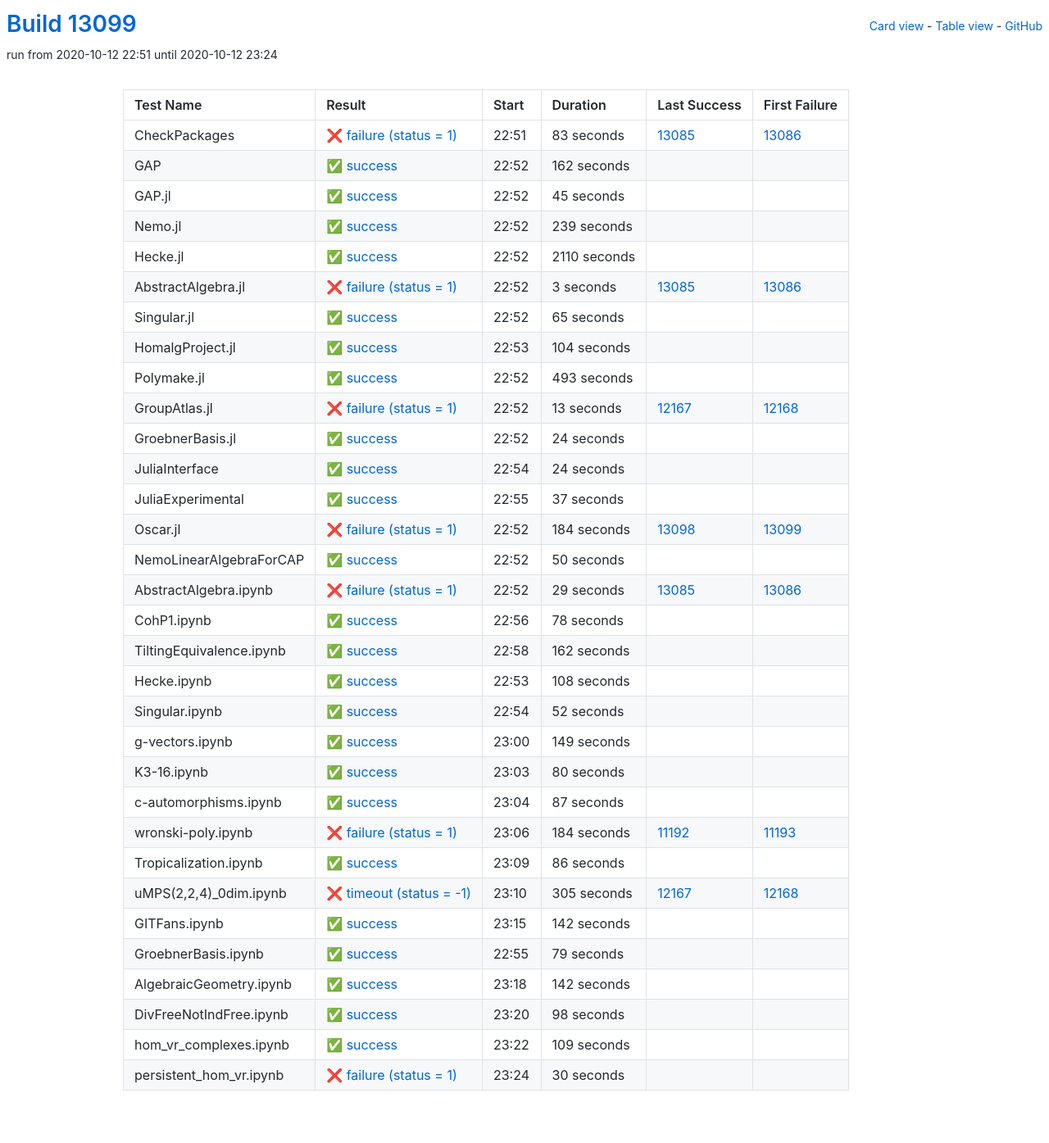
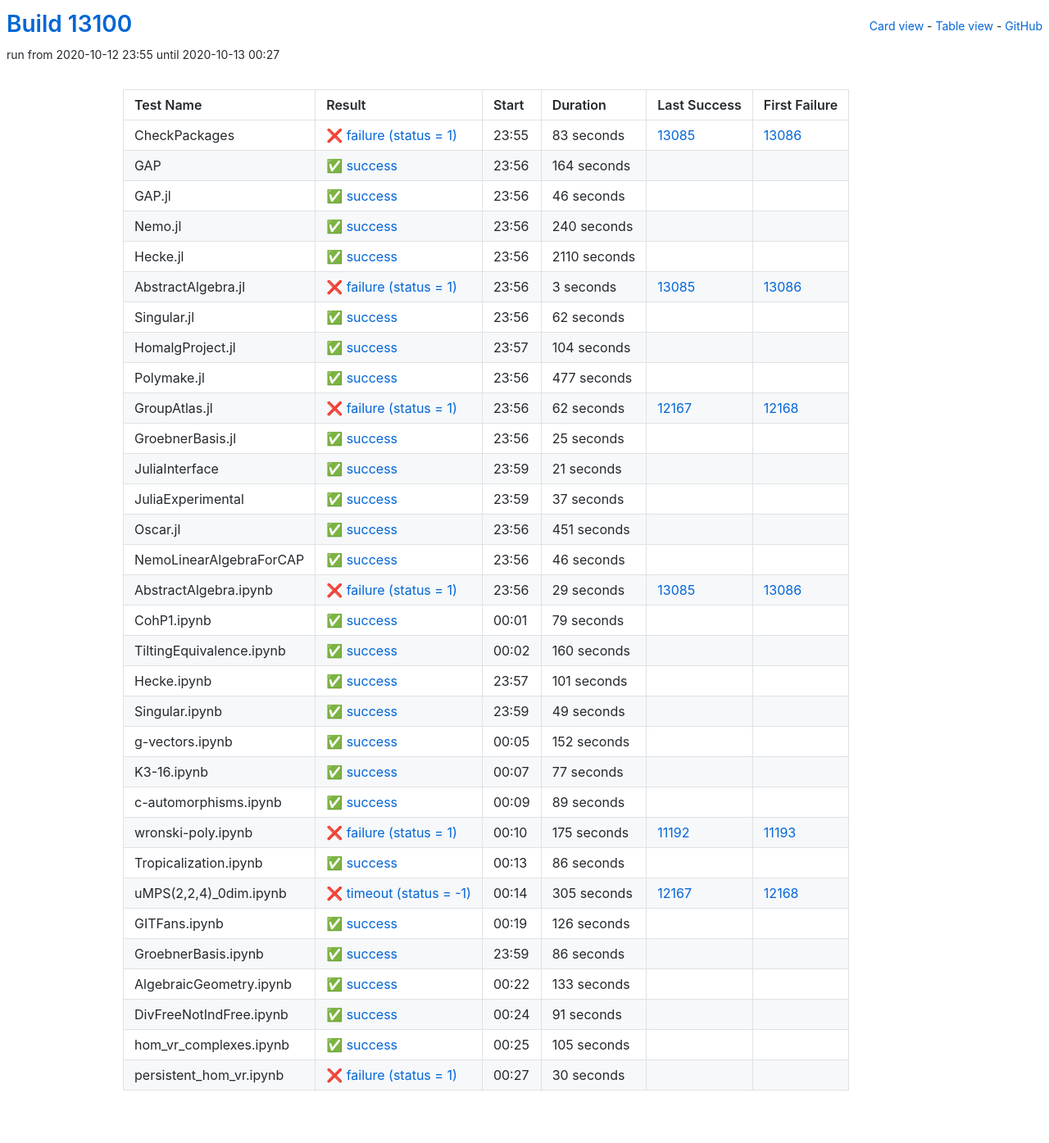
Before and after one commit to oscar-system/oscar-ci-status, a Jekyll site: the page built from table.html, in a window 1280 px wide. Shown: the whole page at 82% size. Built offline with Jekyll 4.4.1, drawn with Linux system fonts in a browser that asks for light colours.

Commit message:
Build #13100

```diff
--- a/_data/ci.yml
+++ b/_data/ci.yml
@@ -1,6 +1,6 @@
 ---
-build: 13099
-build_url: https://oscarci.mathematik.uni-kl.de/job/oscar/13099/
+build: 13100
+build_url: https://oscarci.mathematik.uni-kl.de/job/oscar/13100/
 job: oscar
 organization: oscar-system
 repo: oscar-ci-status
@@ -8,8 +8,8 @@
 tests:
 - name: CheckPackages
   id: checkpackages
-  log: https://oscarci.mathematik.uni-kl.de/job/oscar/13099/artifact/logs/build-13099/CheckPackages.log
-  start: 2020-10-12 22:51
+  log: https://oscarci.mathematik.uni-kl.de/job/oscar/13100/artifact/logs/build-13100/CheckPackages.log
+  start: 2020-10-12 23:55
   success: false
   exitcode: 1
   status: failure
@@ -20,44 +20,44 @@
   first_failure_url: https://oscarci.mathematik.uni-kl.de/job/oscar/13086/
 - name: GAP
   id: gap
-  log: https://oscarci.mathematik.uni-kl.de/job/oscar/13099/artifact/logs/build-13099/GAP.log
-  start: 2020-10-12 22:52
+  log: https://oscarci.mathematik.uni-kl.de/job/oscar/13100/artifact/logs/build-13100/GAP.log
+  start: 2020-10-12 23:56
   success: true
   exitcode: 0
   status: success
-  duration: 162
+  duration: 164
   last_success: false
   last_success_url:
   first_failure: false
   first_failure_url:
 - name: GAP.jl
   id: gap-jl
-  log: https://oscarci.mathematik.uni-kl.de/job/oscar/13099/artifact/logs/build-13099/GAP.jl.log
-  start: 2020-10-12 22:52
+  log: https://oscarci.mathematik.uni-kl.de/job/oscar/13100/artifact/logs/build-13100/GAP.jl.log
+  start: 2020-10-12 23:56
   success: true
   exitcode: 0
   status: success
-  duration: 45
+  duration: 46
   last_success: false
   last_success_url:
   first_failure: false
   first_failure_url:
 - name: Nemo.jl
   id: nemo-jl
-  log: https://oscarci.mathematik.uni-kl.de/job/oscar/13099/artifact/logs/build-13099/Nemo.jl.log
-  start: 2020-10-12 22:52
+  log: https://oscarci.mathematik.uni-kl.de/job/oscar/13100/artifact/logs/build-13100/Nemo.jl.log
+  start: 2020-10-12 23:56
   success: true
   exitcode: 0
   status: success
-  duration: 239
+  duration: 240
   last_success: false
   last_success_url:
   first_failure: false
   first_failure_url:
 - name: Hecke.jl
   id: hecke-jl
-  log: https://oscarci.mathematik.uni-kl.de/job/oscar/13099/artifact/logs/build-13099/Hecke.jl.log
-  start: 2020-10-12 22:52
+  log: https://oscarci.mathematik.uni-kl.de/job/oscar/13100/artifact/logs/build-13100/Hecke.jl.log
+  start: 2020-10-12 23:56
   success: true
   exitcode: 0
   status: success
@@ -68,8 +68,8 @@
   first_failure_url:
 - name: AbstractAlgebra.jl
   id: abstractalgebra-jl
-  log: https://oscarci.mathematik.uni-kl.de/job/oscar/13099/artifact/logs/build-13099/AbstractAlgebra.jl.log
-  start: 2020-10-12 22:52
+  log: https://oscarci.mathematik.uni-kl.de/job/oscar/13100/artifact/logs/build-13100/AbstractAlgebra.jl.log
+  start: 2020-10-12 23:56
   success: false
   exitcode: 1
   status: failure
@@ -80,20 +80,20 @@
   first_failure_url: https://oscarci.mathematik.uni-kl.de/job/oscar/13086/
 - name: Singular.jl
   id: singular-jl
-  log: https://oscarci.mathematik.uni-kl.de/job/oscar/13099/artifact/logs/build-13099/Singular.jl.log
-  start: 2020-10-12 22:52
+  log: https://oscarci.mathematik.uni-kl.de/job/oscar/13100/artifact/logs/build-13100/Singular.jl.log
+  start: 2020-10-12 23:56
   success: true
   exitcode: 0
   status: success
-  duration: 65
+  duration: 62
   last_success: false
   last_success_url:
   first_failure: false
   first_failure_url:
 - name: HomalgProject.jl
   id: homalgproject-jl
-  log: https://oscarci.mathematik.uni-kl.de/job/oscar/13099/artifact/logs/build-13099/HomalgProject.jl.log
-  start: 2020-10-12 22:53
+  log: https://oscarci.mathematik.uni-kl.de/job/oscar/13100/artifact/logs/build-13100/HomalgProject.jl.log
+  start: 2020-10-12 23:57
   success: true
   exitcode: 0
   status: success
@@ -104,56 +104,56 @@
   first_failure_url:
 - name: Polymake.jl
   id: polymake-jl
-  log: https://oscarci.mathematik.uni-kl.de/job/oscar/13099/artifact/logs/build-13099/Polymake.jl.log
-  start: 2020-10-12 22:52
+  log: https://oscarci.mathematik.uni-kl.de/job/oscar/13100/artifact/logs/build-13100/Polymake.jl.log
+  start: 2020-10-12 23:56
   success: true
   exitcode: 0
   status: success
-  duration: 493
+  duration: 477
   last_success: false
   last_success_url:
   first_failure: false
   first_failure_url:
 - name: GroupAtlas.jl
   id: groupatlas-jl
-  log: https://oscarci.mathematik.uni-kl.de/job/oscar/13099/artifact/logs/build-13099/GroupAtlas.jl.log
-  start: 2020-10-12 22:52
+  log: https://oscarci.mathematik.uni-kl.de/job/oscar/13100/artifact/logs/build-13100/GroupAtlas.jl.log
+  start: 2020-10-12 23:56
   success: false
   exitcode: 1
   status: failure
-  duration: 13
+  duration: 62
   last_success: 12167
   last_success_url: https://oscarci.mathematik.uni-kl.de/job/oscar/12167/
   first_failure: 12168
   first_failure_url: https://oscarci.mathematik.uni-kl.de/job/oscar/12168/
 - name: GroebnerBasis.jl
   id: groebnerbasis-jl
-  log: https://oscarci.mathematik.uni-kl.de/job/oscar/13099/artifact/logs/build-13099/GroebnerBasis.jl.log
-  start: 2020-10-12 22:52
+  log: https://oscarci.mathematik.uni-kl.de/job/oscar/13100/artifact/logs/build-13100/GroebnerBasis.jl.log
+  start: 2020-10-12 23:56
   success: true
   exitcode: 0
   status: success
-  duration: 24
+  duration: 25
   last_success: false
   last_success_url:
   first_failure: false
   first_failure_url:
 - name: JuliaInterface
   id: juliainterface
-  log: https://oscarci.mathematik.uni-kl.de/job/oscar/13099/artifact/logs/build-13099/JuliaInterface.log
-  start: 2020-10-12 22:54
+  log: https://oscarci.mathematik.uni-kl.de/job/oscar/13100/artifact/logs/build-13100/JuliaInterface.log
+  start: 2020-10-12 23:59
   success: true
   exitcode: 0
   status: success
-  duration: 24
+  duration: 21
   last_success: false
   last_success_url:
   first_failure: false
   first_failure_url:
 - name: JuliaExperimental
   id: juliaexperimental
-  log: https://oscarci.mathematik.uni-kl.de/job/oscar/13099/artifact/logs/build-13099/JuliaExperimental.log
-  start: 2020-10-12 22:55
+  log: https://oscarci.mathematik.uni-kl.de/job/oscar/13100/artifact/logs/build-13100/JuliaExperimental.log
+  start: 2020-10-12 23:59
   success: true
   exitcode: 0
   status: success
@@ -164,32 +164,32 @@
   first_failure_url:
 - name: Oscar.jl
   id: oscar-jl
-  log: https://oscarci.mathematik.uni-kl.de/job/oscar/13099/artifact/logs/build-13099/Oscar.jl.log
-  start: 2020-10-12 22:52
-  success: false
-  exitcode: 1
-  status: failure
-  duration: 184
-  last_success: 13098
-  last_success_url: https://oscarci.mathematik.uni-kl.de/job/oscar/13098/
-  first_failure: 13099
-  first_failure_url: https://oscarci.mathematik.uni-kl.de/job/oscar/13099/
-- name: NemoLinearAlgebraForCAP
-  id: nemolinearalgebraforcap
-  log: https://oscarci.mathematik.uni-kl.de/job/oscar/13099/artifact/logs/build-13099/NemoLinearAlgebraForCAP.log
-  start: 2020-10-12 22:52
+  log: https://oscarci.mathematik.uni-kl.de/job/oscar/13100/artifact/logs/build-13100/Oscar.jl.log
+  start: 2020-10-12 23:56
   success: true
   exitcode: 0
   status: success
-  duration: 50
+  duration: 451
+  last_success: false
+  last_success_url:
+  first_failure: false
+  first_failure_url:
+- name: NemoLinearAlgebraForCAP
+  id: nemolinearalgebraforcap
+  log: https://oscarci.mathematik.uni-kl.de/job/oscar/13100/artifact/logs/build-13100/NemoLinearAlgebraForCAP.log
+  start: 2020-10-12 23:56
+  success: true
+  exitcode: 0
+  status: success
+  duration: 46
   last_success: false
   last_success_url:
   first_failure: false
   first_failure_url:
 - name: AbstractAlgebra.ipynb
   id: abstractalgebra-ipynb
-  log: https://oscarci.mathematik.uni-kl.de/job/oscar/13099/artifact/logs/build-13099/AbstractAlgebra.ipynb.log
-  start: 2020-10-12 22:52
+  log: https://oscarci.mathematik.uni-kl.de/job/oscar/13100/artifact/logs/build-13100/AbstractAlgebra.ipynb.log
+  start: 2020-10-12 23:56
   success: false
   exitcode: 1
   status: failure
@@ -200,104 +200,104 @@
   first_failure_url: https://oscarci.mathematik.uni-kl.de/job/oscar/13086/
 - name: CohP1.ipynb
   id: cohp1-ipynb
-  log: https://oscarci.mathematik.uni-kl.de/job/oscar/13099/artifact/logs/build-13099/CohP1.ipynb.log
-  start: 2020-10-12 22:56
+  log: https://oscarci.mathematik.uni-kl.de/job/oscar/13100/artifact/logs/build-13100/CohP1.ipynb.log
+  start: 2020-10-13 00:01
   success: true
   exitcode: 0
   status: success
-  duration: 78
+  duration: 79
   last_success: false
   last_success_url:
   first_failure: false
   first_failure_url:
 - name: TiltingEquivalence.ipynb
   id: tiltingequivalence-ipynb
-  log: https://oscarci.mathematik.uni-kl.de/job/oscar/13099/artifact/logs/build-13099/TiltingEquivalence.ipynb.log
-  start: 2020-10-12 22:58
+  log: https://oscarci.mathematik.uni-kl.de/job/oscar/13100/artifact/logs/build-13100/TiltingEquivalence.ipynb.log
+  start: 2020-10-13 00:02
   success: true
   exitcode: 0
   status: success
-  duration: 162
+  duration: 160
   last_success: false
   last_success_url:
   first_failure: false
   first_failure_url:
 - name: Hecke.ipynb
   id: hecke-ipynb
-  log: https://oscarci.mathematik.uni-kl.de/job/oscar/13099/artifact/logs/build-13099/Hecke.ipynb.log
-  start: 2020-10-12 22:53
+  log: https://oscarci.mathematik.uni-kl.de/job/oscar/13100/artifact/logs/build-13100/Hecke.ipynb.log
+  start: 2020-10-12 23:57
   success: true
   exitcode: 0
   status: success
-  duration: 108
+  duration: 101
   last_success: false
   last_success_url:
   first_failure: false
   first_failure_url:
 - name: Singular.ipynb
   id: singular-ipynb
-  log: https://oscarci.mathematik.uni-kl.de/job/oscar/13099/artifact/logs/build-13099/Singular.ipynb.log
-  start: 2020-10-12 22:54
+  log: https://oscarci.mathematik.uni-kl.de/job/oscar/13100/artifact/logs/build-13100/Singular.ipynb.log
+  start: 2020-10-12 23:59
   success: true
   exitcode: 0
   status: success
-  duration: 52
+  duration: 49
   last_success: false
   last_success_url:
   first_failure: false
   first_failure_url:
 - name: g-vectors.ipynb
   id: g-vectors-ipynb
-  log: https://oscarci.mathematik.uni-kl.de/job/oscar/13099/artifact/logs/build-13099/g-vectors.ipynb.log
-  start: 2020-10-12 23:00
+  log: https://oscarci.mathematik.uni-kl.de/job/oscar/13100/artifact/logs/build-13100/g-vectors.ipynb.log
+  start: 2020-10-13 00:05
   success: true
   exitcode: 0
   status: success
-  duration: 149
+  duration: 152
   last_success: false
   last_success_url:
   first_failure: false
   first_failure_url:
 - name: K3-16.ipynb
   id: k3-16-ipynb
-  log: https://oscarci.mathematik.uni-kl.de/job/oscar/13099/artifact/logs/build-13099/K3-16.ipynb.log
-  start: 2020-10-12 23:03
+  log: https://oscarci.mathematik.uni-kl.de/job/oscar/13100/artifact/logs/build-13100/K3-16.ipynb.log
+  start: 2020-10-13 00:07
   success: true
   exitcode: 0
   status: success
-  duration: 80
+  duration: 77
   last_success: false
   last_success_url:
   first_failure: false
   first_failure_url:
 - name: c-automorphisms.ipynb
   id: c-automorphisms-ipynb
-  log: https://oscarci.mathematik.uni-kl.de/job/oscar/13099/artifact/logs/build-13099/c-automorphisms.ipynb.log
-  start: 2020-10-12 23:04
+  log: https://oscarci.mathematik.uni-kl.de/job/oscar/13100/artifact/logs/build-13100/c-automorphisms.ipynb.log
+  start: 2020-10-13 00:09
   success: true
   exitcode: 0
   status: success
-  duration: 87
+  duration: 89
   last_success: false
   last_success_url:
   first_failure: false
   first_failure_url:
 - name: wronski-poly.ipynb
   id: wronski-poly-ipynb
-  log: https://oscarci.mathematik.uni-kl.de/job/oscar/13099/artifact/logs/build-13099/wronski-poly.ipynb.log
-  start: 2020-10-12 23:06
+  log: https://oscarci.mathematik.uni-kl.de/job/oscar/13100/artifact/logs/build-13100/wronski-poly.ipynb.log
+  start: 2020-10-13 00:10
   success: false
   exitcode: 1
   status: failure
-  duration: 184
+  duration: 175
   last_success: 11192
   last_success_url: https://oscarci.mathematik.uni-kl.de/job/oscar/11192/
   first_failure: 11193
   first_failure_url: https://oscarci.mathematik.uni-kl.de/job/oscar/11193/
 - name: Tropicalization.ipynb
   id: tropicalization-ipynb
-  log: https://oscarci.mathematik.uni-kl.de/job/oscar/13099/artifact/logs/build-13099/Tropicalization.ipynb.log
-  start: 2020-10-12 23:09
+  log: https://oscarci.mathematik.uni-kl.de/job/oscar/13100/artifact/logs/build-13100/Tropicalization.ipynb.log
+  start: 2020-10-13 00:13
   success: true
   exitcode: 0
   status: success
@@ -308,8 +308,8 @@
   first_failure_url:
 - name: uMPS(2,2,4)_0dim.ipynb
   id: umps-2-2-4-0dim-ipynb
-  log: https://oscarci.mathematik.uni-kl.de/job/oscar/13099/artifact/logs/build-13099/uMPS-2-2-4-_0dim.ipynb.log
-  start: 2020-10-12 23:10
+  log: https://oscarci.mathematik.uni-kl.de/job/oscar/13100/artifact/logs/build-13100/uMPS-2-2-4-_0dim.ipynb.log
+  start: 2020-10-13 00:14
   success: false
   exitcode: -1
   status: timeout
@@ -320,68 +320,68 @@
   first_failure_url: https://oscarci.mathematik.uni-kl.de/job/oscar/12168/
 - name: GITFans.ipynb
   id: gitfans-ipynb
-  log: https://oscarci.mathematik.uni-kl.de/job/oscar/13099/artifact/logs/build-13099/GITFans.ipynb.log
-  start: 2020-10-12 23:15
+  log: https://oscarci.mathematik.uni-kl.de/job/oscar/13100/artifact/logs/build-13100/GITFans.ipynb.log
+  start: 2020-10-13 00:19
   success: true
   exitcode: 0
   status: success
-  duration: 142
+  duration: 126
   last_success: false
   last_success_url:
   first_failure: false
   first_failure_url:
 - name: GroebnerBasis.ipynb
   id: groebnerbasis-ipynb
-  log: https://oscarci.mathematik.uni-kl.de/job/oscar/13099/artifact/logs/build-13099/GroebnerBasis.ipynb.log
-  start: 2020-10-12 22:55
+  log: https://oscarci.mathematik.uni-kl.de/job/oscar/13100/artifact/logs/build-13100/GroebnerBasis.ipynb.log
+  start: 2020-10-12 23:59
   success: true
   exitcode: 0
   status: success
-  duration: 79
+  duration: 86
   last_success: false
   last_success_url:
   first_failure: false
   first_failure_url:
 - name: AlgebraicGeometry.ipynb
   id: algebraicgeometry-ipynb
-  log: https://oscarci.mathematik.uni-kl.de/job/oscar/13099/artifact/logs/build-13099/AlgebraicGeometry.ipynb.log
-  start: 2020-10-12 23:18
+  log: https://oscarci.mathematik.uni-kl.de/job/oscar/13100/artifact/logs/build-13100/AlgebraicGeometry.ipynb.log
+  start: 2020-10-13 00:22
   success: true
   exitcode: 0
   status: success
-  duration: 142
+  duration: 133
   last_success: false
   last_success_url:
   first_failure: false
   first_failure_url:
 - name: DivFreeNotIndFree.ipynb
   id: divfreenotindfree-ipynb
-  log: https://oscarci.mathematik.uni-kl.de/job/oscar/13099/artifact/logs/build-13099/DivFreeNotIndFree.ipynb.log
-  start: 2020-10-12 23:20
+  log: https://oscarci.mathematik.uni-kl.de/job/oscar/13100/artifact/logs/build-13100/DivFreeNotIndFree.ipynb.log
+  start: 2020-10-13 00:24
   success: true
   exitcode: 0
   status: success
-  duration: 98
+  duration: 91
   last_success: false
   last_success_url:
   first_failure: false
   first_failure_url:
 - name: hom_vr_complexes.ipynb
   id: hom-vr-complexes-ipynb
-  log: https://oscarci.mathematik.uni-kl.de/job/oscar/13099/artifact/logs/build-13099/hom_vr_complexes.ipynb.log
-  start: 2020-10-12 23:22
+  log: https://oscarci.mathematik.uni-kl.de/job/oscar/13100/artifact/logs/build-13100/hom_vr_complexes.ipynb.log
+  start: 2020-10-13 00:25
   success: true
   exitcode: 0
   status: success
-  duration: 109
+  duration: 105
   last_success: false
   last_success_url:
   first_failure: false
   first_failure_url:
 - name: persistent_hom_vr.ipynb
   id: persistent-hom-vr-ipynb
-  log: https://oscarci.mathematik.uni-kl.de/job/oscar/13099/artifact/logs/build-13099/persistent_hom_vr.ipynb.log
-  start: 2020-10-12 23:24
+  log: https://oscarci.mathematik.uni-kl.de/job/oscar/13100/artifact/logs/build-13100/persistent_hom_vr.ipynb.log
+  start: 2020-10-13 00:27
   success: false
   exitcode: 1
   status: failure
```
Also changed, not shown: README.md.
